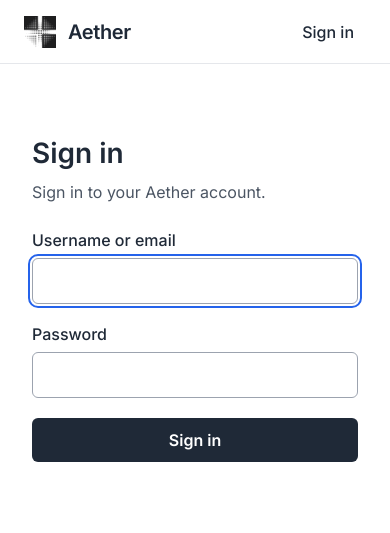
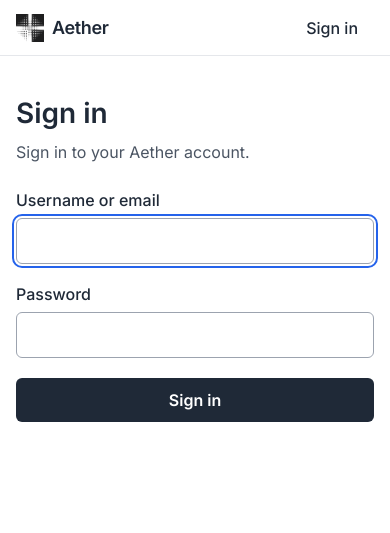
Before and after one commit to alex-nuclearboy/aether-app, a Django app: page /login/ in a window 390 px wide. Shown: the top 533 px of the page. Run offline with Django 5.2, Linux system fonts and the light colour scheme; parts of the project's set-up code (start-up, migrations or seed data) failed here and were passed over.

Commit message:
refactor(frontend): centralise UI styles and components
Introduce shared design tokens and responsive layout dimensions. Extract reusable button and form-field components. Consolidate global, component, and page-specific styles. Preserve consistent layouts across mobile and desktop viewports.

```diff
--- a/accounts/templates/accounts/login.html
+++ b/accounts/templates/accounts/login.html
@@ -19,28 +19,17 @@
         {% endif %}
 
         {% if form.non_field_errors %}
-        <div class="login__errors" role="alert">
+        <div class="form-errors" role="alert">
             {{ form.non_field_errors }}
         </div>
         {% endif %}
 
-        <div class="login__field">
-            <label for="{{ form.username.id_for_label }}">
-                {{ form.username.label }}
-            </label>
-            {{ form.username }}
-            {{ form.username.errors }}
-        </div>
+        {% include "components/form_field.html" with field=form.username only %}
+        {% include "components/form_field.html" with field=form.password only %}
 
-        <div class="login__field">
-            <label for="{{ form.password.id_for_label }}">
-                {{ form.password.label }}
-            </label>
-            {{ form.password }}
-            {{ form.password.errors }}
-        </div>
-
-        <button class="login__submit" type="submit">Sign in</button>
+        <button class="button button--primary" type="submit">
+            Sign in
+        </button>
     </form>
 </section>
 {% endblock content %}
--- a/static/css/base.css
+++ b/static/css/base.css
@@ -1,20 +1,19 @@
-/* Global styles for Aether. */
+/* Minimal document defaults; design values live in tokens.css. */
 
-:root {
-    --font-family-base: "Inter", system-ui, sans-serif;
-    --header-height: 64px;
-    --content-padding: 32px;
+*,
+*::before,
+*::after {
+    box-sizing: border-box;
 }
 
 body {
     margin: 0;
     font-family: var(--font-family-base);
-    color: #1f2937;
-    background-color: #ffffff;
+    color: var(--colour-text);
+    background-color: var(--colour-surface);
 }
 
-main {
-    padding: calc(var(--header-height) + var(--content-padding))
-             var(--content-padding)
-             var(--content-padding);
+:where(a, button, input, select, textarea):focus-visible {
+    outline: 2px solid var(--colour-focus);
+    outline-offset: 2px;
 }
--- /dev/null
+++ b/static/css/components/button.css
@@ -0,0 +1,34 @@
+/* Buttons and button-like links used across pages. */
+
+.button {
+    display: inline-flex;
+    align-items: center;
+    justify-content: center;
+    min-height: var(--control-min-height);
+    padding: var(--space-3) var(--space-4);
+    border: 0;
+    border-radius: var(--radius-sm);
+    font: inherit;
+    font-weight: 600;
+    text-decoration: none;
+    cursor: pointer;
+}
+
+.button--primary {
+    background-color: var(--colour-action);
+    color: var(--colour-action-text);
+}
+
+.button--primary:hover {
+    background-color: var(--colour-action-hover);
+}
+
+.button--quiet {
+    background-color: transparent;
+    color: var(--colour-text);
+    font-weight: 500;
+}
+
+.button--quiet:hover {
+    background-color: var(--colour-hover);
+}
--- /dev/null
+++ b/static/css/components/form-field.css
@@ -0,0 +1,33 @@
+/* Shared Django form fields and validation feedback. */
+
+.form-field {
+    display: grid;
+    gap: var(--space-2);
+}
+
+.form-field__label {
+    font-weight: 500;
+}
+
+.form-field input {
+    display: block;
+    width: 100%;
+    min-height: var(--control-min-height);
+    padding: var(--space-3);
+    border: 1px solid var(--colour-input-border);
+    border-radius: var(--radius-sm);
+    background-color: var(--colour-surface);
+    color: var(--colour-text);
+    font: inherit;
+}
+
+.form-field__errors,
+.form-errors {
+    color: var(--colour-error);
+}
+
+.form-field__errors .errorlist,
+.form-errors .errorlist {
+    margin: 0;
+    padding-left: var(--space-5);
+}
--- a/static/css/components/header.css
+++ b/static/css/components/header.css
@@ -1,75 +1,55 @@
-/* Fixed application header. */
+/* Fixed header; responsive sizes come from tokens.css. */
 
 .site-header {
     position: fixed;
-    top: 0;
-    left: 0;
-    right: 0;
+    inset: 0 0 auto;
     z-index: 1000;
-
-    box-sizing: border-box;
-    height: var(--header-height);
-    padding: 0 24px;
     display: flex;
     align-items: center;
-
-    background-color: #ffffff;
-    border-bottom: 1px solid #e5e7eb;
+    width: 100%;
+    height: var(--header-height);
+    padding-inline: var(--content-gutter);
+    background-color: var(--colour-surface);
+    border-bottom: 1px solid var(--colour-border);
 }
 
 .site-brand {
     display: inline-flex;
     align-items: center;
-    gap: 12px;
+    flex-shrink: 1;
+    min-width: 0;
+    gap: var(--header-brand-gap);
     height: 100%;
-
     color: inherit;
     text-decoration: none;
 }
 
 .site-brand__icon {
     display: block;
-    width: 32px;
-    height: 32px;
+    width: var(--header-icon-size);
+    height: var(--header-icon-size);
+    flex-shrink: 0;
     object-fit: contain;
 }
 
 .site-brand__name {
-    font-size: 20px;
+    font-size: var(--header-brand-font-size);
     font-weight: 600;
     letter-spacing: -0.02em;
-}
-
-.site-brand:focus-visible {
-    outline: 2px solid #2563eb;
-    outline-offset: 4px;
 }
 
 .site-navigation {
     display: flex;
     align-items: center;
+    flex-shrink: 0;
     height: 100%;
     margin-left: auto;
 }
 
-.site-navigation__action {
-    display: inline-block;
-    padding: 8px 12px;
-    border: 0;
-    border-radius: 6px;
-    background: transparent;
-    color: inherit;
-    font: inherit;
-    font-weight: 500;
-    text-decoration: none;
-    cursor: pointer;
+.site-navigation form {
+    margin: 0;
 }
 
-.site-navigation__action:hover {
-    background-color: #f3f4f6;
+.site-navigation__action {
+    white-space: nowrap;
 }
-
-.site-navigation__action:focus-visible {
-    outline: 2px solid #2563eb;
-    outline-offset: 2px;
-}
--- /dev/null
+++ b/static/css/foundations/tokens.css
@@ -0,0 +1,76 @@
+/* Aether design tokens. Light appearance only. */
+
+:root {
+    /* Primitive colours: retain the current Aether palette. */
+    --colour-white: #ffffff;
+    --colour-neutral-100: #f3f4f6;
+    --colour-neutral-200: #e5e7eb;
+    --colour-neutral-400: #9ca3af;
+    --colour-neutral-600: #4b5563;
+    --colour-neutral-700: #374151;
+    --colour-neutral-800: #1f2937;
+    --colour-blue-600: #2563eb;
+    --colour-red-800: #991b1b;
+
+    /* Semantic colours: components use these, not hex values. */
+    --colour-surface: var(--colour-white);
+    --colour-text: var(--colour-neutral-800);
+    --colour-text-muted: var(--colour-neutral-600);
+    --colour-border: var(--colour-neutral-200);
+    --colour-input-border: var(--colour-neutral-400);
+    --colour-focus: var(--colour-blue-600);
+    --colour-error: var(--colour-red-800);
+    --colour-hover: var(--colour-neutral-100);
+    --colour-action: var(--colour-neutral-800);
+    --colour-action-hover: var(--colour-neutral-700);
+    --colour-action-text: var(--colour-white);
+
+    /* Shared sizing scales. */
+    --space-1: 4px;
+    --space-2: 8px;
+    --space-3: 12px;
+    --space-4: 16px;
+    --space-5: 20px;
+    --space-6: 24px;
+    --space-7: 28px;
+    --space-8: 32px;
+    --space-10: 40px;
+    --radius-sm: 6px;
+    --control-min-height: 44px;
+    --font-family-base: "Inter", system-ui, sans-serif;
+
+    /* Mobile first: 0–639px. */
+    --header-height: 56px;
+    --header-icon-size: 28px;
+    --header-brand-font-size: 1.125rem;
+    --header-brand-gap: var(--space-2);
+    --content-gutter: var(--space-4);
+    --content-max-width: 1280px;
+    --page-intro-spacing: var(--space-6);
+}
+
+/* Small tablet: 640–1023px. */
+@media (min-width: 640px) {
+    :root {
+        --header-height: 64px;
+        --header-icon-size: 32px;
+        --header-brand-font-size: 1.25rem;
+        --header-brand-gap: var(--space-3);
+        --content-gutter: var(--space-6);
+        --page-intro-spacing: var(--space-10);
+    }
+}
+
+/* Desktop: 1024–1439px. */
+@media (min-width: 1024px) {
+    :root {
+        --content-gutter: var(--space-8);
+    }
+}
+
+/* Wide desktop: 1440px and above. */
+@media (min-width: 1440px) {
+    :root {
+        --content-gutter: var(--space-10);
+    }
+}
--- /dev/null
+++ b/static/css/layout.css
@@ -0,0 +1,10 @@
+/* Shared page layout and consistent responsive gutters. */
+
+#main-content {
+    width: 100%;
+    max-width: var(--content-max-width);
+    margin-inline: auto;
+    padding: calc(var(--header-height) + var(--content-gutter))
+             var(--content-gutter)
+             var(--content-gutter);
+}
--- a/static/css/pages/login.css
+++ b/static/css/pages/login.css
@@ -1,73 +1,22 @@
-/* Application sign-in page. */
+/* Application login: page-specific structure only. */
 
 .login {
-    box-sizing: border-box;
     width: min(100%, 420px);
-    margin: 40px auto;
+    margin: var(--page-intro-spacing) auto;
 }
 
 .login__title {
     margin: 0;
-    font-size: 28px;
+    font-size: 1.75rem;
     font-weight: 600;
 }
 
 .login__description {
-    margin: 12px 0 28px;
-    color: #4b5563;
+    margin: var(--space-3) 0 var(--space-7);
+    color: var(--colour-text-muted);
 }
 
 .login__form {
     display: grid;
-    gap: 20px;
+    gap: var(--space-5);
 }
-
-.login__field {
-    display: grid;
-    gap: 8px;
-}
-
-.login__field label {
-    font-weight: 500;
-}
-
-.login__field input {
-    box-sizing: border-box;
-    width: 100%;
-    padding: 12px;
-    border: 1px solid #9ca3af;
-    border-radius: 6px;
-    font: inherit;
-}
-
-.login__field input:focus-visible,
-.login__submit:focus-visible {
-    outline: 2px solid #2563eb;
-    outline-offset: 2px;
-}
-
-.login__errors,
-.login__field .errorlist {
-    color: #991b1b;
-}
-
-.login__errors .errorlist,
-.login__field .errorlist {
-    margin: 0;
-    padding-left: 20px;
-}
-
-.login__submit {
-    padding: 12px 16px;
-    border: 0;
-    border-radius: 6px;
-    background-color: #1f2937;
-    color: #ffffff;
-    font: inherit;
-    font-weight: 600;
-    cursor: pointer;
-}
-
-.login__submit:hover {
-    background-color: #374151;
-}
--- a/templates/base.html
+++ b/templates/base.html
@@ -42,8 +42,14 @@
         href="https://fonts.googleapis.com/css2?family=Inter:wght@400;500;600;700&amp;display=swap"
     >
 
-    <!-- Global styles -->
+    <!-- Shared foundations and layout -->
+    <link rel="stylesheet" href="{% static 'css/foundations/tokens.css' %}">
     <link rel="stylesheet" href="{% static 'css/base.css' %}">
+    <link rel="stylesheet" href="{% static 'css/layout.css' %}">
+
+    <!-- Shared components -->
+    <link rel="stylesheet" href="{% static 'css/components/button.css' %}">
+    <link rel="stylesheet" href="{% static 'css/components/form-field.css' %}">
     <link rel="stylesheet" href="{% static 'css/components/header.css' %}">
 
     <!-- Page-specific styles -->
--- /dev/null
+++ b/templates/components/form_field.html
@@ -0,0 +1,9 @@
+<div class="form-field">
+    <label class="form-field__label" for="{{ field.id_for_label }}">
+        {{ field.label }}
+    </label>
+    {{ field }}
+    {% if field.errors %}
+    <div class="form-field__errors">{{ field.errors }}</div>
+    {% endif %}
+</div>
--- a/templates/includes/header.html
+++ b/templates/includes/header.html
@@ -15,12 +15,12 @@
         {% if user.is_authenticated %}
         <form method="post" action="{% url 'logout' %}">
             {% csrf_token %}
-            <button class="site-navigation__action" type="submit">
+            <button class="button button--quiet site-navigation__action" type="submit">
                 Sign out
             </button>
         </form>
         {% else %}
-        <a class="site-navigation__action" href="{% url 'login' %}">
+        <a class="button button--quiet site-navigation__action" href="{% url 'login' %}">
             Sign in
         </a>
         {% endif %}
```
Also changed, not shown: static/css/pages/home.css (+6 -2 lines), tests/test_frontend.py (added, +78 -0 lines).
